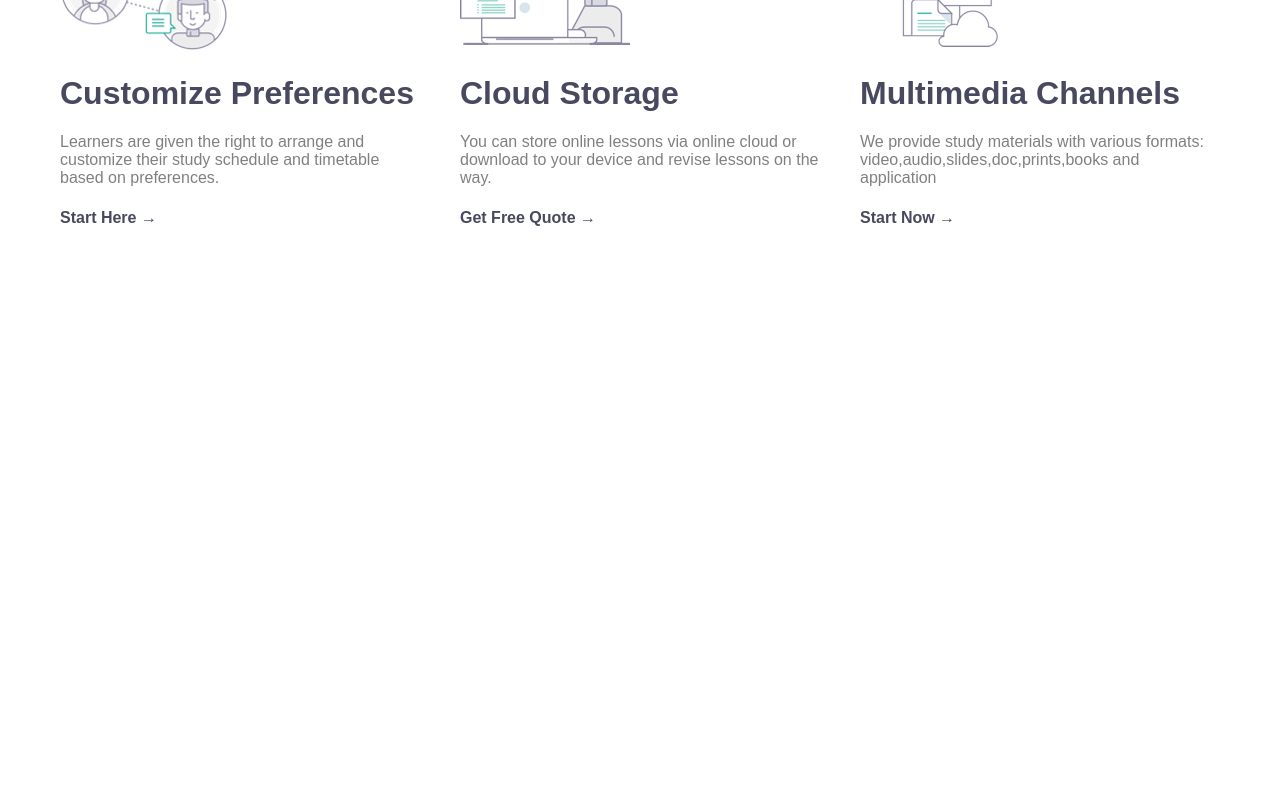
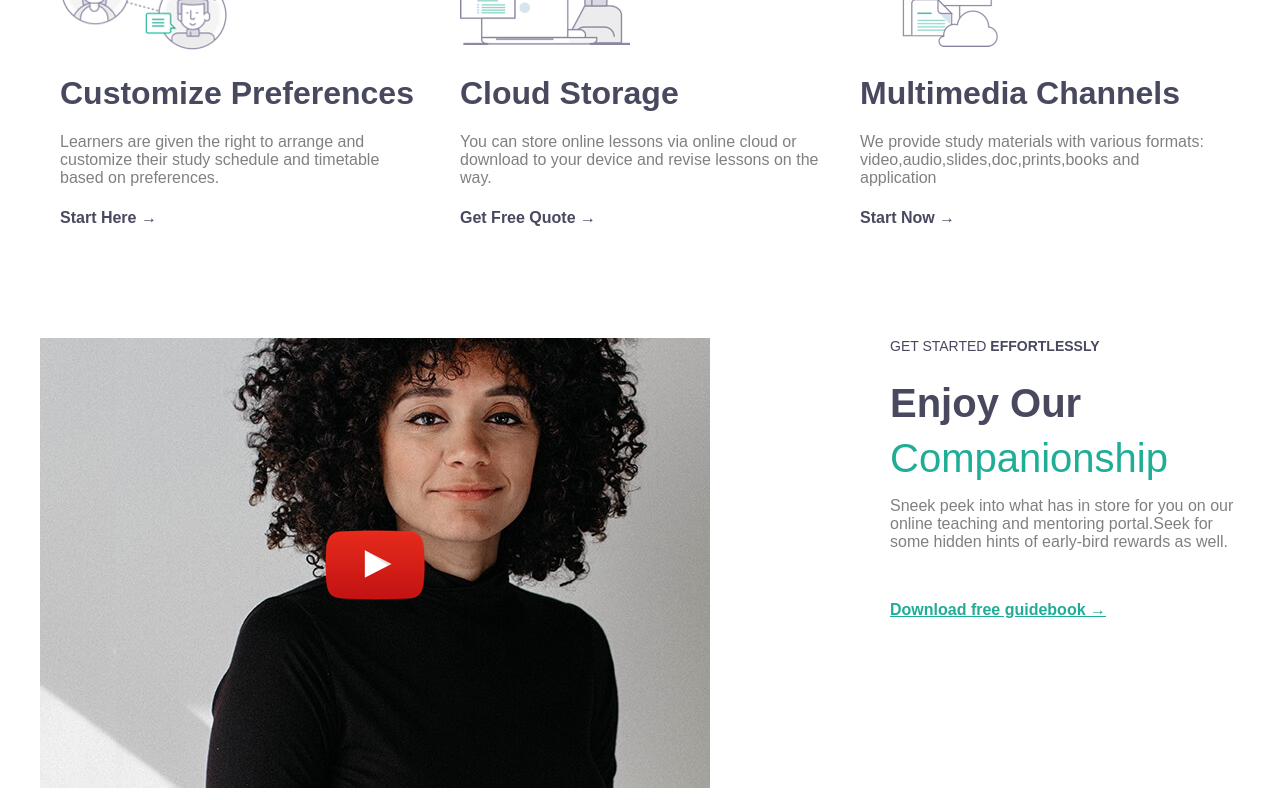
Before and after one commit to santocaridi99/proj-html-vuejs, a Vue app: page / in a window 1280 px wide. Shown: the part 2105-2905 px from the top of the page. Before the commit the page ends 2381 px from the top, so only its background shows below. Built offline with nearby package versions, Linux system fonts and the light colour scheme.

Commit message:
fine sezione dettagli o DetailsBox(da stilizzare meglio)

```diff
--- a/src/components/DetailsBox.vue
+++ b/src/components/DetailsBox.vue
@@ -1,10 +1,11 @@
 <template>
-  <!-- sezione Dettagli -->
+  <!-- sezione Dettagli o sezione About us-->
   <div class="container">
     <div class="detailsIntro">
       <p>MAXCOACH AVAILABLE COURSES</p>
       <h1>Access <span>Smart Tutoring</span> Program For Benefits.</h1>
     </div>
+    <!-- tre card dove ci sono spiegati vari dettagli dell'azienda -->
     <div class="datailscards">
       <div class="dcard">
         <div class="dcardimage">
@@ -39,10 +40,31 @@
         <div class="dcardText">
           <h1>Multimedia Channels</h1>
           <p>
-            We provide study materials with various formats: video,audio,slides,doc,prints,books and application
+            We provide study materials with various formats:
+            video,audio,slides,doc,prints,books and application
           </p>
           <h4>Start Now &rarr;</h4>
         </div>
+      </div>
+    </div>
+    <!-- sezione video -->
+    <div class="media">
+      <div class="video">
+        <img src="../assets/home-2-popup-video-poster.jpg" alt="video" />
+        <!-- icona youtube -->
+        <img class="yt" src="../assets/icon-youtube-play.png" alt="youtube" />
+      </div>
+      <div class="mediatext">
+        <div class="subtitle">GET STARTED <strong>EFFORTLESSLY</strong></div>
+        <h1>Enjoy Our</h1>
+        <!-- scritta con grandezza e colore particolare -->
+        <div><span class="companionship">Companionship</span></div>
+        <p>
+          Sneek peek into what has in store for you on our online teaching and
+          mentoring portal.Seek for some hidden hints of early-bird rewards as
+          well.
+        </p>
+        <div class="freebook">Download free guidebook &rarr;</div>
       </div>
     </div>
   </div>
@@ -53,7 +75,7 @@ export default {};
 <style lang="scss" scoped>
 @import "@/style/variables.scss";
 .container {
-    margin-top: 80px;
+  margin-top: 80px;
   .detailsIntro {
     text-align: center;
     h1 {
@@ -70,5 +92,41 @@ export default {};
       margin: 20px;
     }
   }
+  .media {
+    margin-top: 70px;
+    display: flex;
+    justify-content: space-between;
+    .video {
+      position: relative;
+      .yt {
+        position: absolute;
+        top: 50%;
+        left: 50%;
+        transform: translate(-50%, -50%);
+      }
+    }
+    .mediatext {
+      width: 350px;
+      .subtitle {
+        color: $GunPowder;
+        font-size: 14px;
+      }
+      h1 {
+        font-size: 40px;
+        margin-bottom: 10px;
+      }
+      .companionship {
+        color: $MountainMeadow;
+        font-size: 40px;
+      }
+      .freebook{
+        margin-top: 50px;
+        font-weight: bolder;
+        text-decoration: underline;
+        cursor: pointer;
+        color: $MountainMeadow;
+      }
+    }
+  }
 }
 </style>
```
